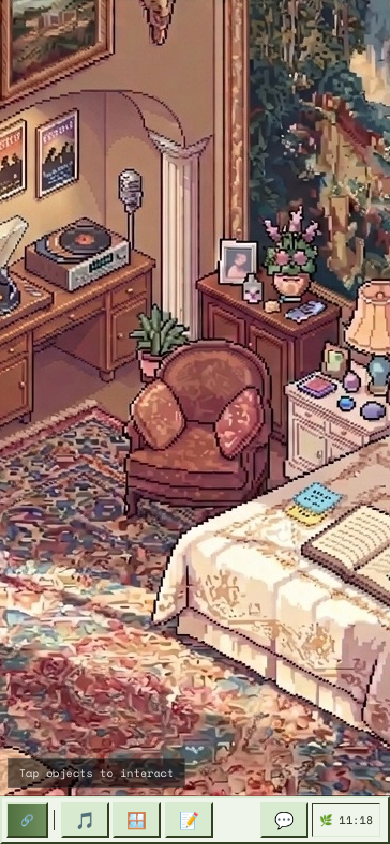
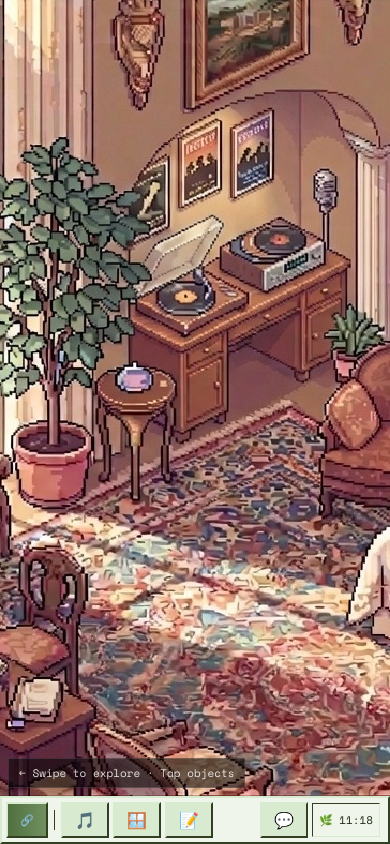
Before and after one commit to Calyxblank/a-room-of-ones-own, a Next.js app: page /room/1 in a window 390 px wide. Built offline with nearby package versions, Linux system fonts and the light colour scheme.

Commit message:
feat: mobile horizontal room pan — swipe to explore

```diff
--- a/app/globals.css
+++ b/app/globals.css
@@ -94,4 +94,11 @@ button, [role="button"] {
     overflow: auto;
     -webkit-overflow-scrolling: touch;
   }
+
+  .room-scroll-container {
+    scrollbar-width: none;
+    -ms-overflow-style: none;
+    overscroll-behavior-x: none;
+  }
+  .room-scroll-container::-webkit-scrollbar { display: none; }
 }
--- a/components/Room.tsx
+++ b/components/Room.tsx
@@ -45,6 +45,7 @@ function compressImage(dataUrl: string, maxPx = 400): Promise<string> {
 export default function Room({ timeOfDay, dsTheme, roomId, onOpen, reduceAnimations }: RoomProps) {
   const isMobile = useIsMobile();
   const [photos, setPhotos] = useState<Record<number, RoomPhoto>>({});
+  const scrollContainerRef = useRef<HTMLDivElement>(null);
   const fileRefs = [
     useRef<HTMLInputElement>(null),
     useRef<HTMLInputElement>(null),
@@ -78,13 +79,15 @@ export default function Room({ timeOfDay, dsTheme, roomId, onOpen, reduceAnimati
     setPhotos(prev => { const next = { ...prev }; delete next[frame]; return next; });
   };
 
-  return (
-    <div style={{
-      position: 'relative', width: '100%', height: '100%', overflow: 'hidden',
-      backgroundImage: `url(${ROOM_IMAGES[timeOfDay]})`,
-      backgroundSize: 'cover', backgroundPosition: 'center',
-      imageRendering: 'pixelated',
-    }}>
+  const bgStyle: React.CSSProperties = {
+    backgroundImage: `url(${ROOM_IMAGES[timeOfDay]})`,
+    backgroundSize: 'cover',
+    backgroundPosition: 'center',
+    imageRendering: 'pixelated',
+  };
+
+  const children = (
+    <>
       <div style={{
         position: 'absolute', inset: 0,
         background: OVERLAY[timeOfDay],
@@ -134,8 +137,81 @@ export default function Room({ timeOfDay, dsTheme, roomId, onOpen, reduceAnimati
         pointerEvents: 'none',
         border: '1px solid rgba(255,255,255,0.12)',
       }}>
-        {isMobile ? 'Tap objects to interact' : 'Click objects to interact'}
+        {isMobile ? '← Swipe to explore · Tap objects' : 'Click objects to interact'}
       </div>
+
+      {isMobile && <SwipeHint scrollContainerRef={scrollContainerRef} />}
+    </>
+  );
+
+  if (isMobile) {
+    return (
+      <div
+        ref={scrollContainerRef}
+        className="room-scroll-container"
+        style={{
+          width: '100%', height: '100%',
+          overflowX: 'scroll', overflowY: 'hidden',
+          WebkitOverflowScrolling: 'touch' as React.CSSProperties['WebkitOverflowScrolling'],
+        }}
+      >
+        <div style={{ position: 'relative', width: '200vw', height: '100%', ...bgStyle }}>
+          {children}
+        </div>
+      </div>
+    );
+  }
+
+  return (
+    <div style={{ position: 'relative', width: '100%', height: '100%', overflow: 'hidden', ...bgStyle }}>
+      {children}
+    </div>
+  );
+}
+
+function SwipeHint({ scrollContainerRef }: { scrollContainerRef: React.RefObject<HTMLDivElement> }) {
+  const [visible, setVisible] = useState(() => {
+    if (typeof window === 'undefined') return false;
+    return !localStorage.getItem('room_swipe_hint_seen');
+  });
+
+  useEffect(() => {
+    if (!visible) return;
+    const timer = setTimeout(() => {
+      setVisible(false);
+      localStorage.setItem('room_swipe_hint_seen', '1');
+    }, 3000);
+    const el = scrollContainerRef.current;
+    const onScroll = () => {
+      setVisible(false);
+      localStorage.setItem('room_swipe_hint_seen', '1');
+    };
+    el?.addEventListener('scroll', onScroll, { once: true, passive: true });
+    return () => {
+      clearTimeout(timer);
+      el?.removeEventListener('scroll', onScroll);
+    };
+  }, [visible]);
+
+  if (!visible) return null;
+
+  return (
+    <div style={{
+      position: 'absolute',
+      bottom: '48px',
+      left: '25%',
+      background: 'rgba(0,0,0,0.65)',
+      color: 'rgba(255,255,255,0.92)',
+      fontSize: '11px',
+      fontFamily: '"Space Mono", monospace',
+      padding: '7px 16px',
+      border: '1px solid rgba(255,255,255,0.18)',
+      pointerEvents: 'none',
+      whiteSpace: 'nowrap',
+      zIndex: 20,
+      letterSpacing: '0.03em',
+    }}>
+      ← swipe to explore →
     </div>
   );
 }
@@ -191,6 +267,8 @@ function PhotoFrame({ photo, style, dsTheme, onUpload, onRemove, reduceAnimation
   );
 }
 
+const TAP_THRESHOLD = 8;
+
 function Hotspot({ onClick, label, emoji, style, dsTheme, reduceAnimations }: {
   onClick: () => void;
   label: string;
@@ -201,15 +279,34 @@ function Hotspot({ onClick, label, emoji, style, dsTheme, reduceAnimations }: {
 }) {
   const [active, setActive] = React.useState(false);
   const bevel = `${dsTheme.bevelLight} ${dsTheme.bevelDark} ${dsTheme.bevelDark} ${dsTheme.bevelLight}`;
+  const touchStartRef = useRef<{ x: number; y: number } | null>(null);
 
   const handleTouchStart = (e: React.TouchEvent) => {
-    e.preventDefault();
+    const t = e.touches[0];
+    touchStartRef.current = { x: t.clientX, y: t.clientY };
     setActive(true);
   };
+
+  const handleTouchMove = (e: React.TouchEvent) => {
+    if (!touchStartRef.current) return;
+    const t = e.touches[0];
+    const dx = Math.abs(t.clientX - touchStartRef.current.x);
+    const dy = Math.abs(t.clientY - touchStartRef.current.y);
+    if (dx >= TAP_THRESHOLD || dy >= TAP_THRESHOLD) setActive(false);
+  };
+
   const handleTouchEnd = (e: React.TouchEvent) => {
-    e.preventDefault();
+    const start = touchStartRef.current;
     setActive(false);
-    onClick();
+    touchStartRef.current = null;
+    if (!start) return;
+    const t = e.changedTouches[0];
+    const dx = Math.abs(t.clientX - start.x);
+    const dy = Math.abs(t.clientY - start.y);
+    if (dx < TAP_THRESHOLD && dy < TAP_THRESHOLD) {
+      e.preventDefault(); // suppress synthetic click to avoid double-fire
+      onClick();
+    }
   };
 
   return (
@@ -218,8 +315,9 @@ function Hotspot({ onClick, label, emoji, style, dsTheme, reduceAnimations }: {
       onMouseEnter={() => setActive(true)}
       onMouseLeave={() => setActive(false)}
       onTouchStart={handleTouchStart}
+      onTouchMove={handleTouchMove}
       onTouchEnd={handleTouchEnd}
-      onTouchCancel={() => setActive(false)}
+      onTouchCancel={() => { setActive(false); touchStartRef.current = null; }}
       style={{
         ...style, cursor: 'pointer', zIndex: 5, background: 'transparent',
         outline: active ? `3px solid ${dsTheme.accent4}` : '3px solid transparent',
```
